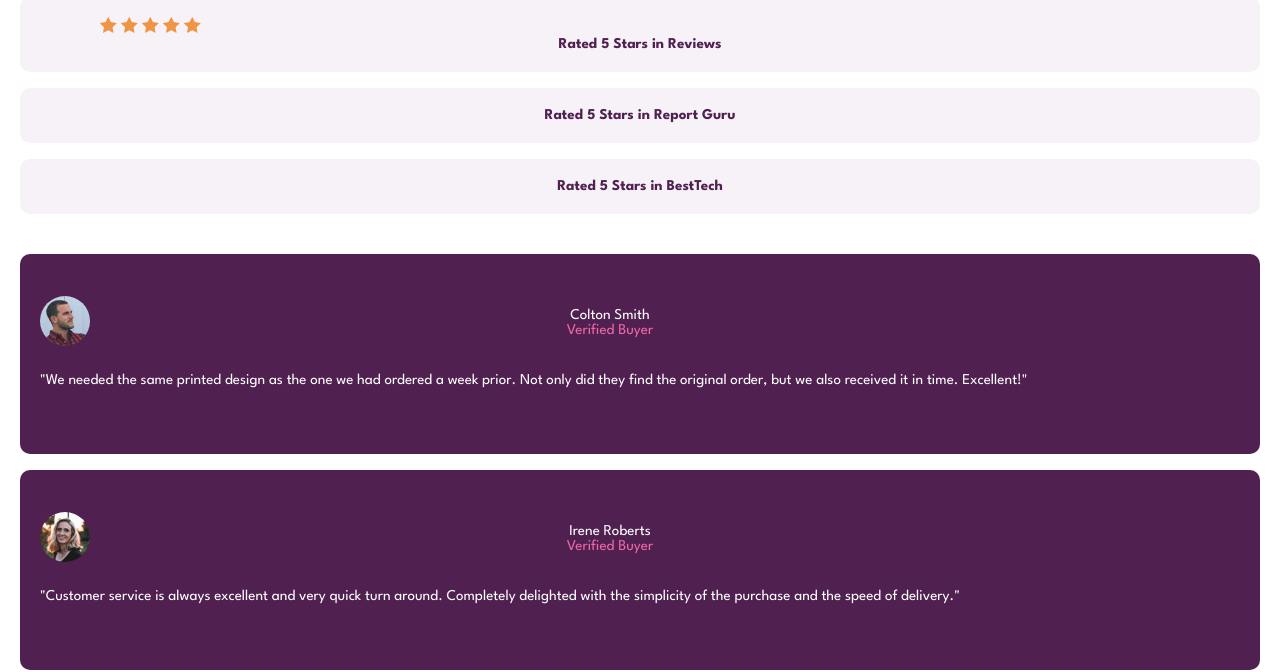
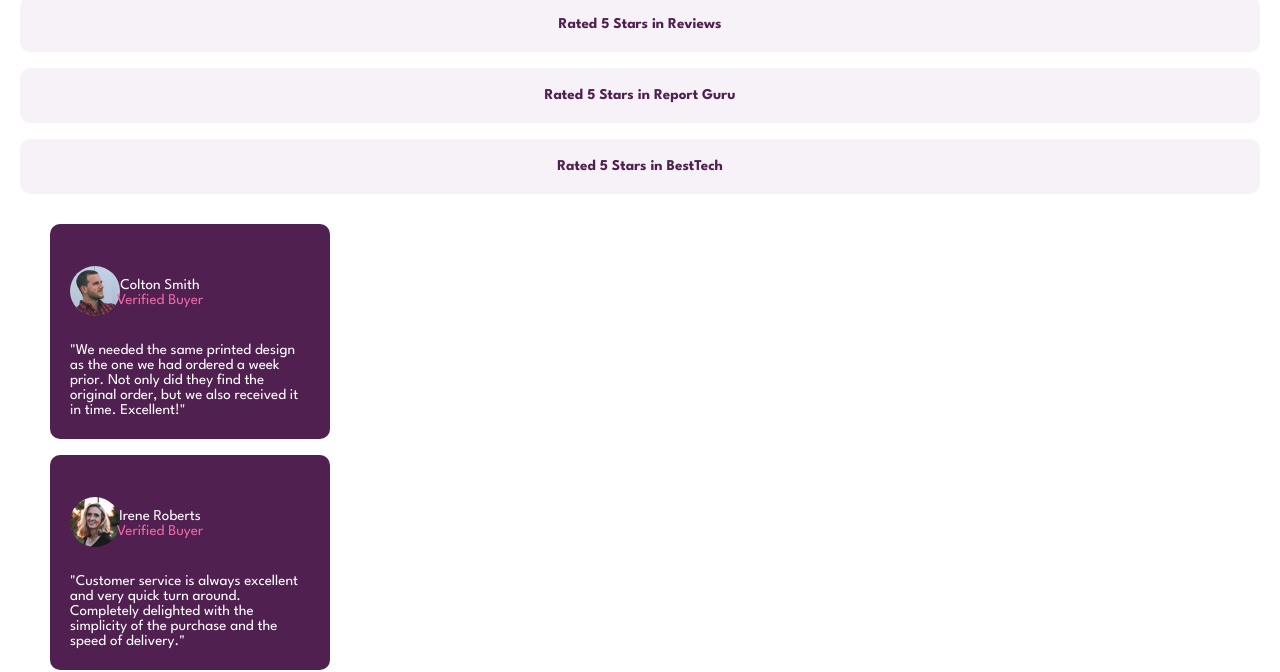
Before and after one commit to steph209/social-proof, a plain HTML site: page index.html in a window 1280 px wide. Shown: the part 133-805 px from the top of the page. Drawn offline with Linux system fonts and the light colour scheme.

Commit message:
updating css

```diff
--- a/index.html
+++ b/index.html
@@ -23,11 +23,11 @@
         </div>
         <div class="ratings">
             <section>
+                <!-- <img src="images/icon-star.svg" alt="">
                 <img src="images/icon-star.svg" alt="">
                 <img src="images/icon-star.svg" alt="">
                 <img src="images/icon-star.svg" alt="">
-                <img src="images/icon-star.svg" alt="">
-                <img src="images/icon-star.svg" alt="">
+                <img src="images/icon-star.svg" alt=""> -->
                 <p>Rated 5 Stars in Reviews</p>
             </section>
 
--- a/style.css
+++ b/style.css
@@ -61,6 +61,8 @@ main {
     display: grid;
     grid-template-columns: 1fr;
     grid-gap: 1rem;
+
+    white-space: nowrap;
 }
 
 .ratings section {
@@ -80,13 +82,13 @@ main {
 }
 
 
-.ratings img {
+/* .ratings img {
     align-content: center;
     justify-content: center;
-}
+} FIGURE OUT THE STARS LATER GETTING TOO STUCK */
 
 .last-rating  {
-    margin-bottom: 40px;
+    margin-bottom: 30px;
 }
 
 .reviews {
@@ -96,17 +98,17 @@ main {
 
     color: white;
 
-    border-radius: 10px;
+    margin-left: 30px;
 }
 
     .reviews section {
         background-color: hsl(300, 43%, 22%);
 
-        border-radius: 10px;
-
-        height: 160px;
+        height: 175px;
+        width: 240px;
 
         padding: 20px;
+        border-radius: 10px;
     }
 
     .reviews img {
```
